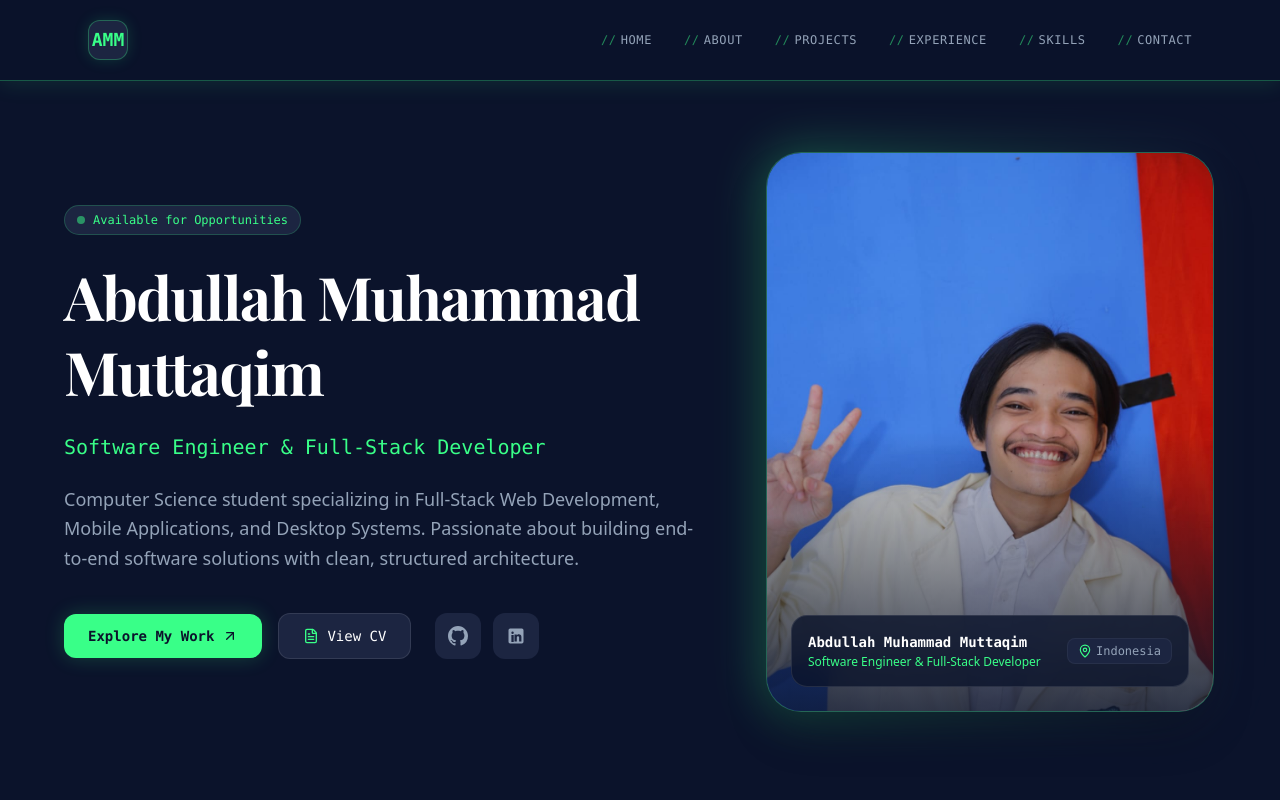
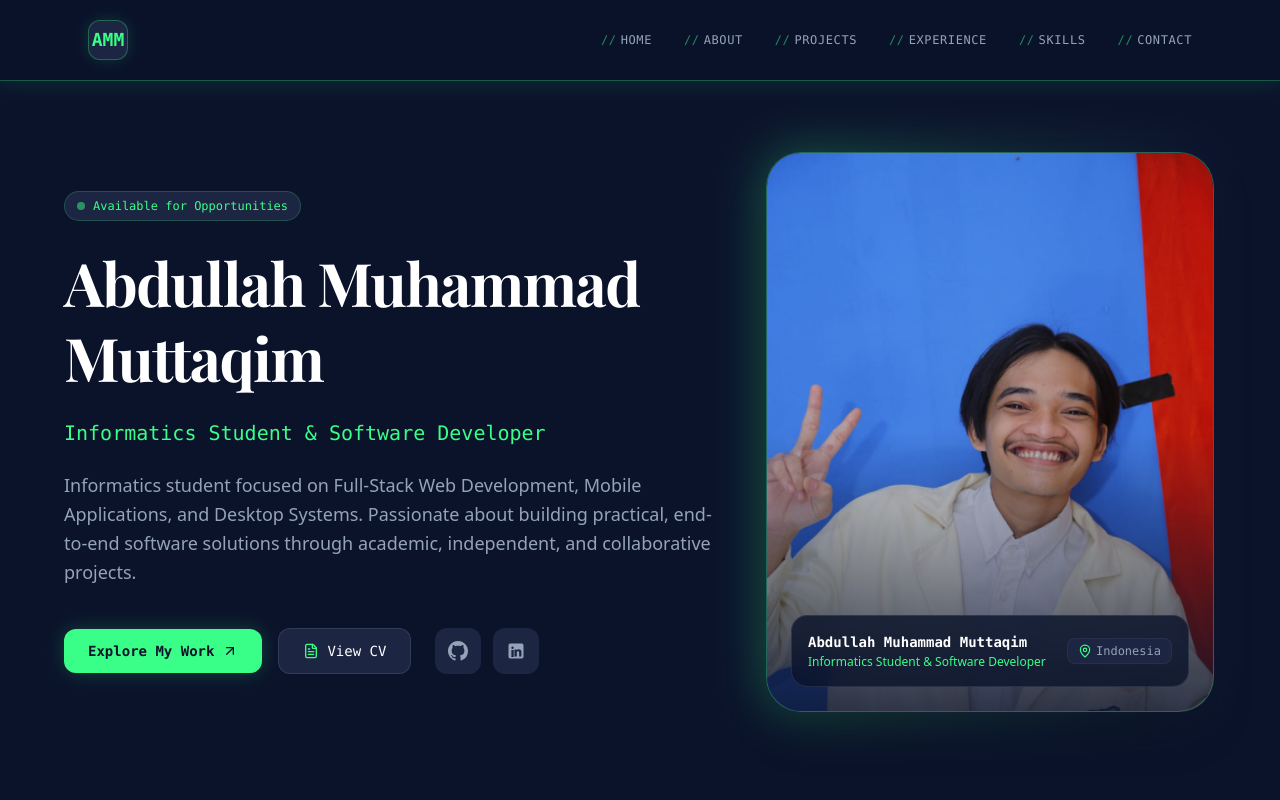
Before and after one commit to abdullohmmuttaqin/portopel, a Next.js app: page / in a window 1280 px wide. Shown: the top 800 px of the page. Built offline with nearby package versions, Linux system fonts and the light colour scheme; a web font is replaced by a local one.

Commit message:
Update: all position

```diff
--- a/src/components/Experience.tsx
+++ b/src/components/Experience.tsx
@@ -13,13 +13,14 @@ const experiences = [
     skills: ["React Native", "Next.js", "PHP", "Java", "SQLite"],
   },
   {
-    role: "Computer Science Student & Project Lead",
-    organization: "Universitas Nahdlatul Ulama Al Ghazali (UNUGHA) Cilacap",
-    period: "2022 - Present",
-    description:
-      "Building robust software architecture for academic research and practical coursework. Collaborating on system analysis, database schema design, and full-stack integration.",
-    skills: ["System Architecture", "Database Design", "Git Workflow"],
-  },
+  role: "Informatics Student & Software Project Contributor",
+  organization:
+    "Universitas Nahdlatul Ulama Al Ghazali (UNUGHA) Cilacap",
+  period: "2022 – Present",
+  description:
+    "Contributing to academic and collaborative software projects throughout the Informatics program, with hands-on experience in system analysis, database design, software development, testing, and version control.",
+  skills: ["System Analysis", "System Architecture", "Database Design", "Git"],
+},
 ];
 
 export default function Experience() {
--- a/src/data/portfolio.ts
+++ b/src/data/portfolio.ts
@@ -27,14 +27,15 @@ export interface Profile {
 export const profileData: Profile = {
   name: "Abdullah Muhammad Muttaqim",
   initials: "AMM",
-  role: "Software Engineer & Full-Stack Developer",
+  role: "Informatics Student & Software Developer",
   location: "Indonesia",
-  about: "Computer Science student specializing in Full-Stack Web Development, Mobile Applications, and Desktop Systems. Passionate about building end-to-end software solutions with clean, structured architecture.",
+  about:
+    "Informatics student focused on Full-Stack Web Development, Mobile Applications, and Desktop Systems. Passionate about building practical, end-to-end software solutions through academic, independent, and collaborative projects.",
   socials: {
     github: "https://github.com/abdullohmmuttaqin",
     linkedin: "https://linkedin.com/in/abdullohmmuttaqin",
-    email: "abdullah.22eo10034@mhs.unugha.ac.id"
-  }
+    email: "abdullah.22eo10034@mhs.unugha.ac.id",
+  },
 };
 
 export const projectsData: Project[] = [
```
